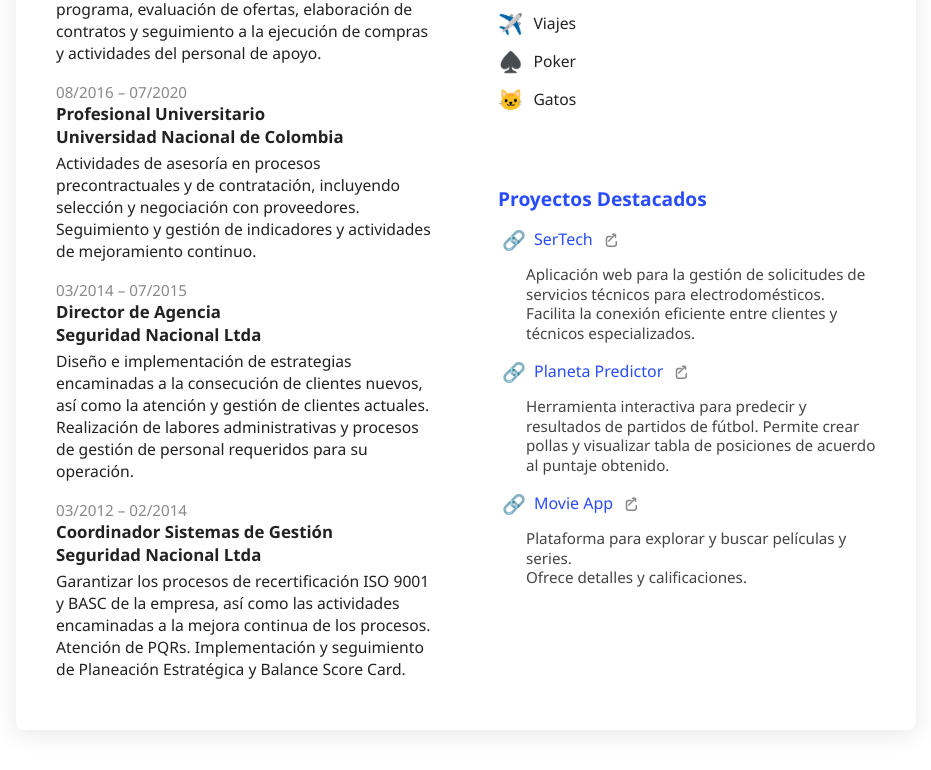
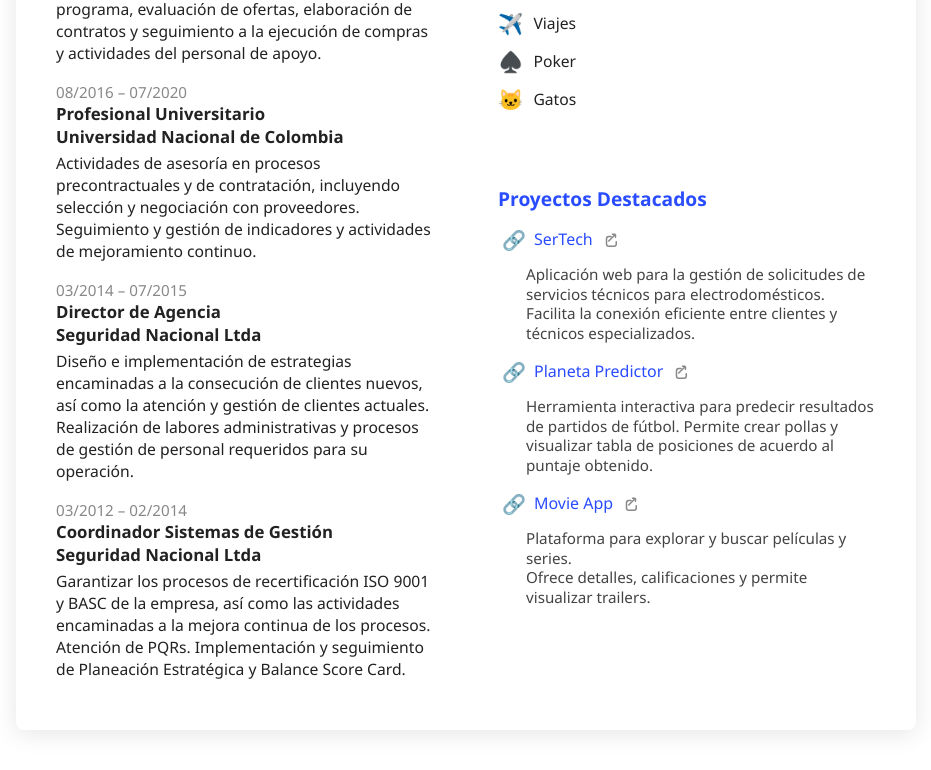
Before and after one commit to avila2601/HDV, an Angular app: page / in a window 1280 px wide. Shown: the part 956-1726 px from the top of the page, without its empty margins (174-1105 px from the left). Built offline with nearby package versions, Linux system fonts and the light colour scheme.

Commit message:
ajusteRedaccion

```diff
--- a/src/app/cv/cv.component.html
+++ b/src/app/cv/cv.component.html
@@ -243,7 +243,7 @@
               </span>
             </a>
             <p class="project-desc">
-              Herramienta interactiva para predecir y resultados de partidos de fútbol. Permite crear pollas y visualizar tabla de posiciones de acuerdo al puntaje obtenido.
+              Herramienta interactiva para predecir resultados de partidos de fútbol. Permite crear pollas y visualizar tabla de posiciones de acuerdo al puntaje obtenido.
             </p>
           </li>
           <li>
@@ -269,7 +269,7 @@
               </span>
             </a>
             <p class="project-desc">
-              Plataforma para explorar y buscar películas y series.<br />Ofrece detalles y calificaciones.
+              Plataforma para explorar y buscar películas y series.<br />Ofrece detalles, calificaciones y permite visualizar trailers.
             </p>
           </li>
         </ul>
```
